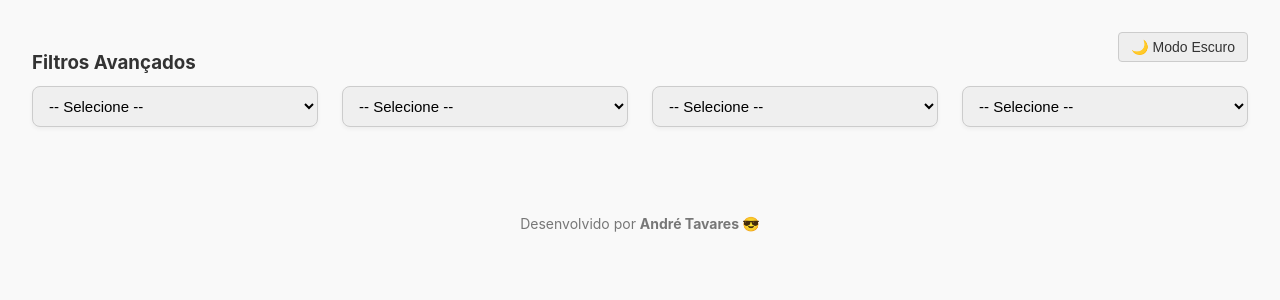
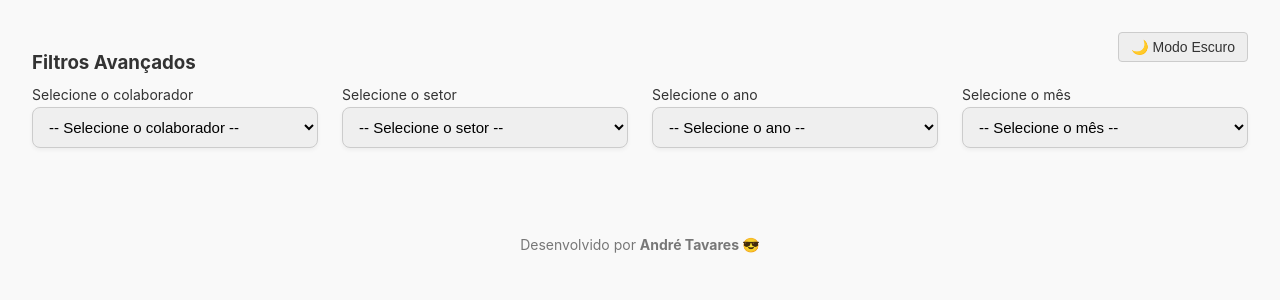
Before and after one commit to drawzito21/colaborador-resultados-app, a React (Create React App) app: page / in a window 1280 px wide. Shown: the top 300 px of the page. Built offline with nearby package versions, Linux system fonts and the light colour scheme; the HTML template or start-up script is replaced by a standard one.

Commit message:
Atualizando projeto

```diff
--- a/src/components/NameDropdown.js
+++ b/src/components/NameDropdown.js
@@ -1,19 +1,22 @@
 import React from "react";
 import { styles } from "../styles";
 
-export default function NameDropdown({ names = [], selected, onChange }) {
+export default function NameDropdown({ names, selected, onChange, label }) {
   return (
-    <select
-      value={selected}
-      onChange={onChange}
-      style={styles.dropdown}
-    >
-      <option value="">-- Selecione --</option>
+    <div>
+      {label && (
+        <label style={{ fontSize: "14px", marginBottom: "4px", display: "block" }}>
+          {label}
+        </label>
+      )}
+      <select value={selected} onChange={onChange} style={styles.dropdown}>
+        <option value="">-- {label || "Selecione"} --</option>
         {names.map((name, idx) => (
           <option key={idx} value={name}>
             {name}
           </option>
         ))}
       </select>
+    </div>
   );
 }
--- a/src/pages/Home.js
+++ b/src/pages/Home.js
@@ -34,6 +34,7 @@ export default function Home({
             names={uniqueNames}
             selected={selectedName}
             onChange={(e) => setSelectedName(e.target.value)}
+            label="Selecione o colaborador"
           />
         </div>
 
@@ -42,6 +43,7 @@ export default function Home({
             names={uniqueSetores}
             selected={selectedSetor}
             onChange={(e) => setSelectedSetor(e.target.value)}
+            label="Selecione o setor"
           />
         </div>
 
@@ -50,6 +52,7 @@ export default function Home({
             names={uniqueAnos}
             selected={selectedAno}
             onChange={(e) => setSelectedAno(e.target.value)}
+            label="Selecione o ano"
           />
         </div>
 
@@ -58,6 +61,7 @@ export default function Home({
             names={uniqueMeses}
             selected={selectedMes}
             onChange={(e) => setSelectedMes(e.target.value)}
+            label="Selecione o mês"
           />
         </div>
       </div>
```
Lines whose indentation alone changed are shown as unchanged.
